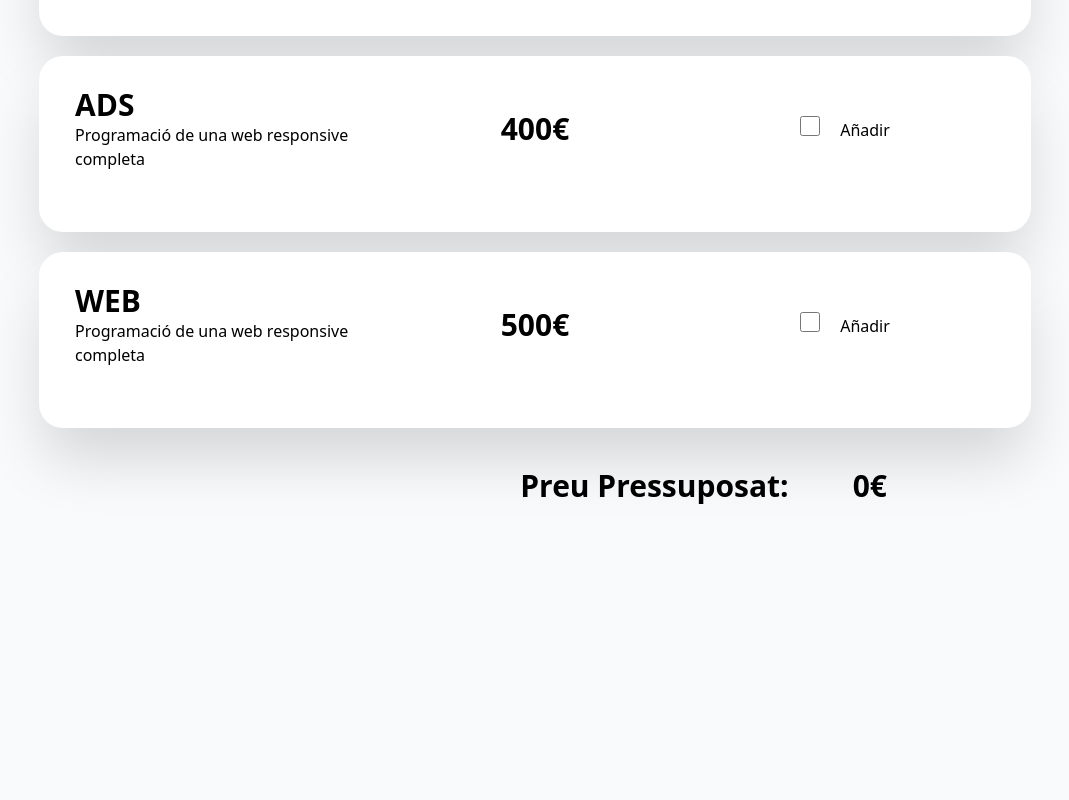
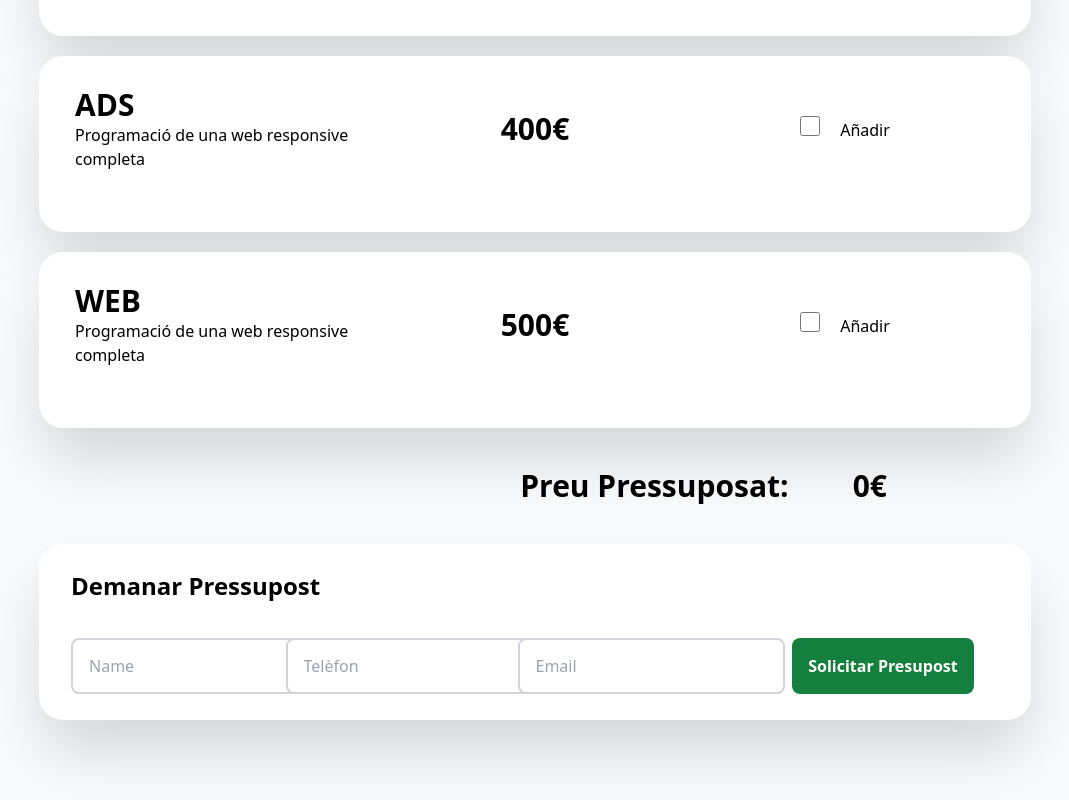
Before and after one commit to enBrixio/S6-Pressupostos, a React (Vite) app: page /presupuestos in a window 1280 px wide. Shown: the part 280-1080 px from the top of the page, without its empty margins (105-1174 px from the left). Before the commit the page ends 824 px from the top, so only its background shows below. Built offline with nearby package versions, Linux system fonts and the light colour scheme.

Commit message:
Commit 100424-1111

```diff
--- a/src/App.jsx
+++ b/src/App.jsx
@@ -3,8 +3,8 @@ import Header from './components/Header';
 import Home from './components/Home';
 import { Routes, Route } from 'react-router-dom';
 import BudgetPages from './components/BudgetPages';
-import { MyProvider } from './context/MyContext';
-import { MyContext } from './context/MyContext';
+import Footer from './components/Footer';
+
 
 
 function App() {
@@ -17,6 +17,8 @@ function App() {
       <Route path="/" element={<Home />} />
       <Route path="/presupuestos" element={<BudgetPages />} />
       </Routes>
+      <Footer />
+
 
 
     </>
--- /dev/null
+++ b/src/components/BudgetCreateForm.jsx
@@ -0,0 +1,118 @@
+import React, { useContext, useEffect} from 'react';
+import { useState } from 'react';
+import { MyContext } from '../context/MyContext';
+import { useCheck } from '../hooks/useChek';
+import { data } from 'autoprefixer';
+
+function BudgetCreateForm() {
+    const [message, setMessage] = useState('');
+    // Estado para el formuclario actual
+    const {resultado, inputPage, inputLanguage, checkedItems} = useContext(MyContext);
+    const [currentForm, setCurrentForm] = useState({
+        name: '',
+        phone: '',
+        email: '',
+        total: resultado,
+        numPages: inputPage,
+        numLang: inputLanguage,
+        title: data.title,
+    });
+
+    useEffect(() => {
+        setCurrentForm(prevForm => ({
+            ...prevForm,
+            total: resultado,
+            numPages: inputPage,
+            numLang: inputLanguage,
+            title: checkedItems === true ? data.title : ''  // Asumiendo que quieres guardar esto en una propiedad llamada 'title'
+        }));
+    }, [resultado, inputPage, inputLanguage, checkedItems]); // Asegúrate de incluir checkedItems en las dependencias si su valor afecta el efecto
+
+    useEffect(() => {
+        // Establece un temporizador para limpiar el mensaje después de 3 segundos
+        const timer = setTimeout(() => {
+            setMessage(''); // Limpia el mensaje
+        }, 5000);
+
+        // Función de limpieza para asegurar que el temporizador se limpie si el componente se desmonta
+        return () => clearTimeout(timer);
+    }, [message]);
+
+    // Estado para todos los formularios
+    const [formData, setFormData] = useState([]);
+
+    // Función para manejar los cambios en el formulario actual
+    const handleChange = (event) => {
+        const { name, value } = event.target;
+        setCurrentForm(prevState => ({
+            ...prevState,
+            [name]: value
+        }));
+    };
+
+    // Función para manejar el envío del formulario
+    const handleSubmit = (event) => {
+        event.preventDefault();  // Previene la recarga de la página
+        setFormData(prevState => {
+            const newFormData = [...prevState, currentForm];
+            console.log(newFormData); // Ahora muestra el estado actualizado
+            return newFormData;
+        });
+        setCurrentForm({ name: '', phone: '', email: '' }); // Limpia el formulario actual
+        setMessage("Formulario enviado satisfactoriamente")
+    };
+
+    return (
+        <form>
+            <div className='container mx-auto justify-center max-w-6xl mb-20'>
+                <div className='grid grid-cols-1 gap-4 mt-5 mx-20 justify-center'>
+                    <div className={`bg-white p-4 rounded-3xl shadow-custom grid grid-cols-3 min-h-44 justify-center items-center`}>
+                        {/* División para el título */}
+                        <div className="col-span-3 mb-4">
+                            <h1 className='font-bold text-2xl text-start ms-4'>Demanar Pressupost</h1>
+                        </div>
+                        {/* División para los campos de entrada y botón */}
+                        <div className="col-span-4 grid grid-cols-4 mx-4">
+                            <div className={`flex flex-col justify-center`}>
+                                <input
+                                    type="text"
+                                    name="name"
+                                    value={currentForm.name}
+                                    placeholder="Name"
+                                    className='border-solid h-14 border-2 border-gray-300 rounded-lg px-4'
+                                    onChange={handleChange}
+                                />
+                            </div>
+                            <div className={`flex justify-center items-center`}>
+                                <input
+                                    type="text"
+                                    name="phone"
+                                    value={currentForm.phone}
+                                    placeholder="Telèfon"
+                                    className='border-solid h-14 border-2 border-gray-300 rounded-lg px-4'
+                                    onChange={handleChange}
+                                />
+                            </div>
+                            <div className={`flex justify-center items-center`}>
+                                <input
+                                    type="text"
+                                    name="email"
+                                    value={currentForm.email}
+                                    placeholder="Email"
+                                    className='border-solid h-14 border-2 border-gray-300 rounded-lg px-4'
+                                    onChange={handleChange}
+                                />
+                            </div>
+                            <div className="flex flex-col justify-end items-center">
+                                <button className='bg-green-700 h-14 rounded-lg text-white font-semibold px-4' onClick={handleSubmit}>Solicitar Presupost</button>
+                            </div>
+                        </div>
+                    </div>
+                    <span className=' bg-green-700 text-white text-center font-bold text-xl'>{message}</span>
+                </div>
+            </div>
+        </form>
+    );
+}
+
+export default BudgetCreateForm;
--- a/src/components/BudgetFormItems.jsx
+++ b/src/components/BudgetFormItems.jsx
@@ -52,7 +52,8 @@ function BudgetFormItems({ item }) {
         </div>
       </div>
     </div>
-  );
+
+ );
 
 
 
--- a/src/components/BudgetPages.jsx
+++ b/src/components/BudgetPages.jsx
@@ -2,6 +2,7 @@ import React from "react";
 import Banner from "./Banner";
 import BudgetForm from "./BudgetForm";
 import BudgetTotal from "./BudgetTotal";
+import BudgetCreateForm from "./BudgetCreateForm";
 
 function BudgetPages() {
   return (
@@ -9,6 +10,7 @@ function BudgetPages() {
 <Banner />
 <BudgetForm />
 <BudgetTotal/>
+<BudgetCreateForm />
 </>
   );
 }
--- /dev/null
+++ b/src/components/Footer.jsx
@@ -0,0 +1,9 @@
+import React from 'react';
+
+function Footer() {
+    <footer className="bg-gray-800 text-white text-center p-4">
+    © 2024 Empresa MKT Digital - Todos los derechos reservados.
+    </footer>
+}
+
+export default Footer;
```
